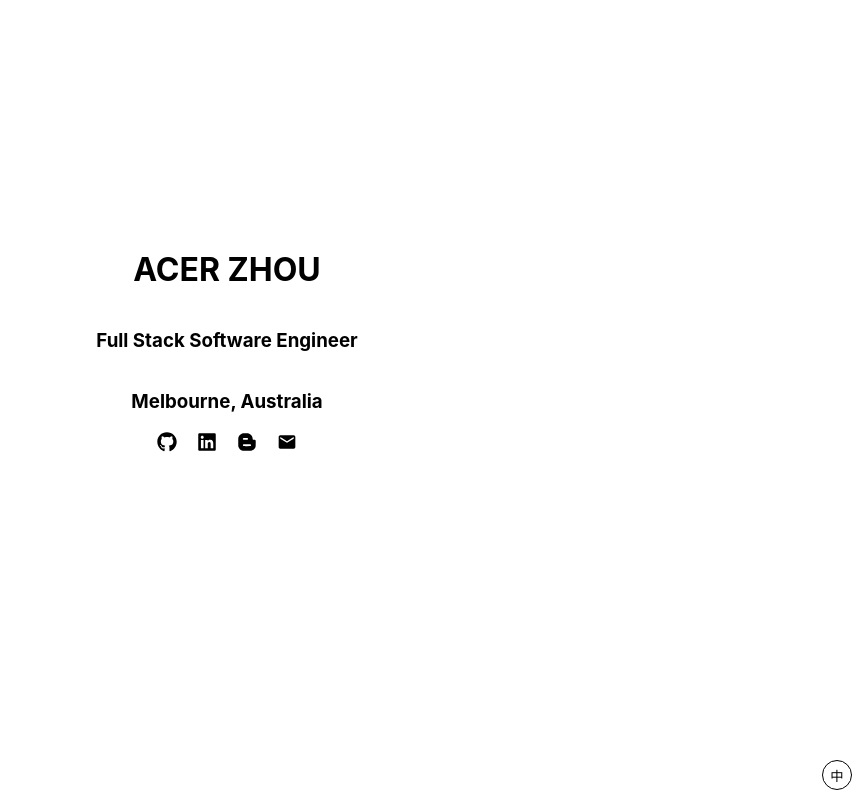
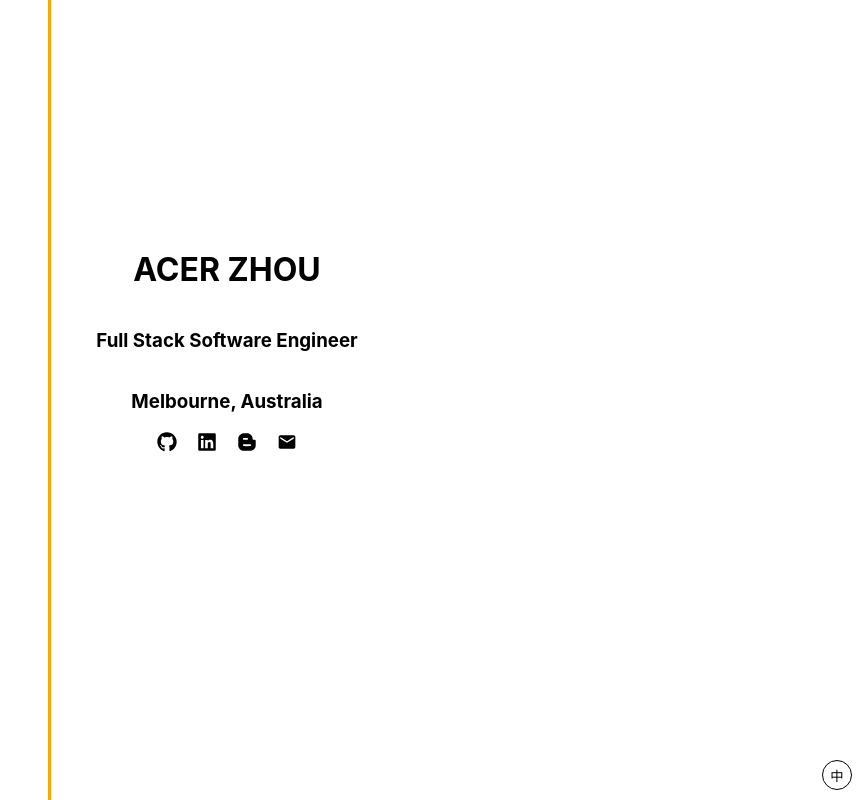
Before and after one commit to acerzhou/acerzhou-profile, a React (Create React App) app: page / in a window 1280 px wide. Shown: the whole page, without its empty margins (413-1280 px from the left). Built offline with nearby package versions, Linux system fonts and the light colour scheme.

Commit message:
Add separate line

```diff
--- a/src/HomePage.tsx
+++ b/src/HomePage.tsx
@@ -42,6 +42,9 @@ const LanguageButton = styled.button<ILanguageButton>`
     background: white;
     border: 1px solid black;
     border-radius: ${(props) => props.isButtonChinese ? '0' : '50%'};
+    &:hover  {
+        border: 2px solid orange;
+    }
 `;
 
 const Position = styled.h3`
@@ -74,12 +77,21 @@ const content = {
     },
 }
 
+const Line = styled.div`
+    position: absolute;
+    left: 36%;
+    width: 3px;
+    height: 100%;
+    background: orange;
+`;
+
 interface Props {
     setPage: (page: Page) => void;
 }
 
 export default function HomePage({ setPage }: Props) {
     const [language, setLanguage] = useState<'english' | 'chinese'>('english');
+
     function handleLanguageButtonClick() {
         if (language === 'english') {
             setLanguage('chinese')
@@ -89,6 +101,7 @@ export default function HomePage({ setPage }: Props) {
     }
     return (<Wrapper>
 
+        <Line />
         <ContentWrapper>
             <h1>{content[language].name}</h1>
             <Position onClick={() => setPage('professional')}>{content[language].position}</Position>
```
